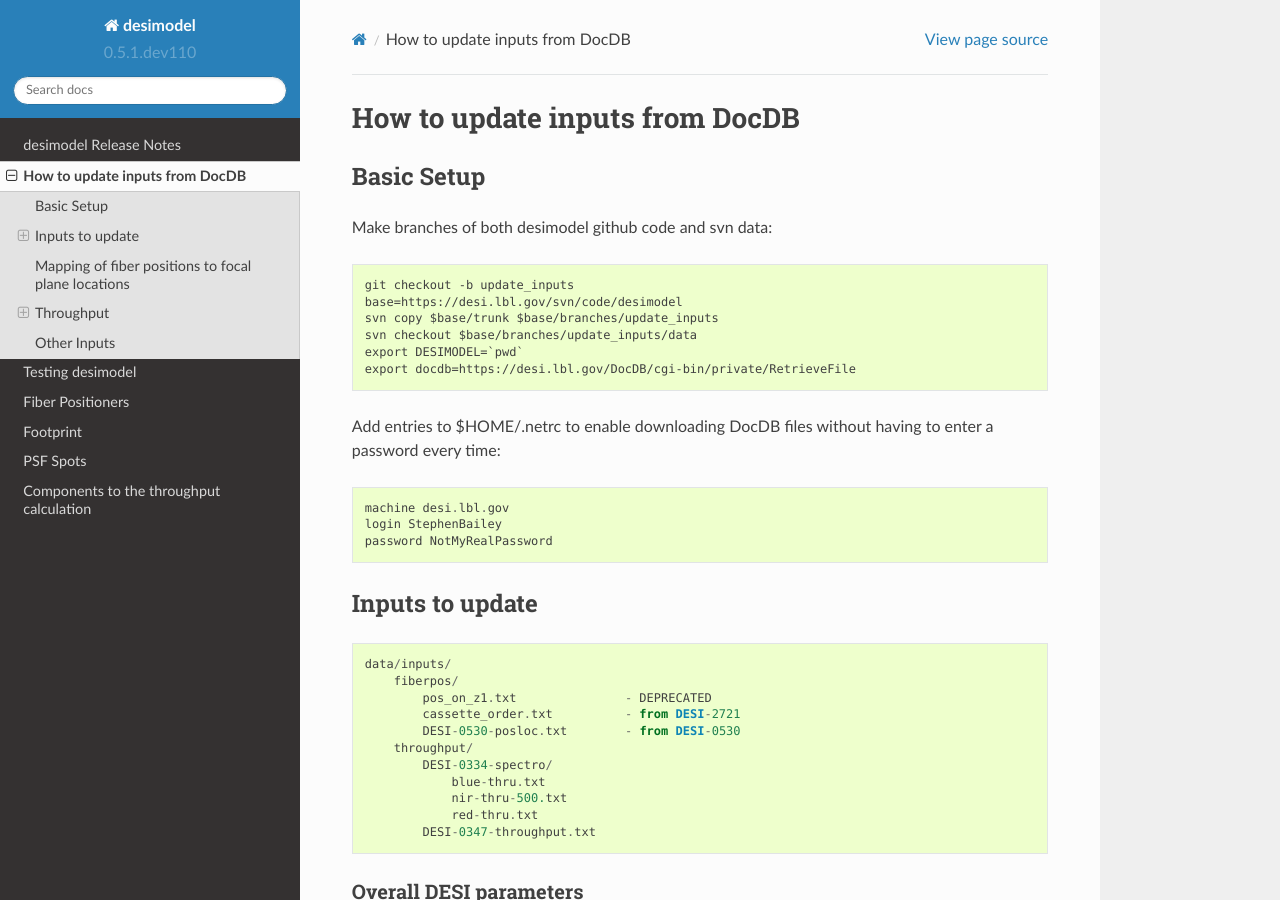
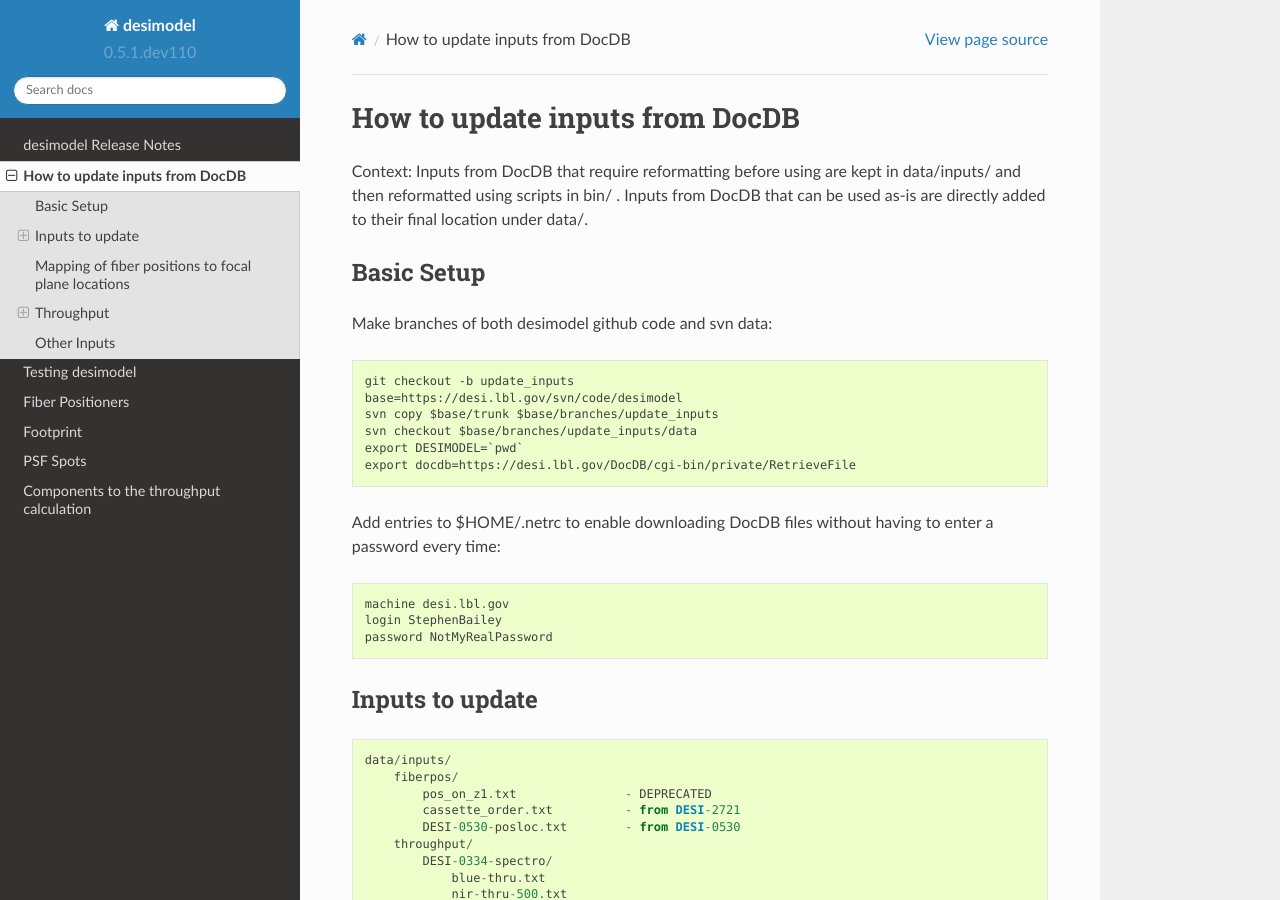
Before and after one commit to desihub/desimodel, a Sphinx documentation site: the page built from doc/update_inputs.rst, in a window 1280 px wide and 900 px high. Built offline with Sphinx 7.4.7 and the Read the Docs theme 2.0.0, drawn with Linux system fonts in a browser that asks for light colours.

Commit message:
update comments; WIP

```diff
--- a/doc/update_inputs.rst
+++ b/doc/update_inputs.rst
@@ -1,6 +1,11 @@
 ===============================
 How to update inputs from DocDB
 ===============================
+
+Context: Inputs from DocDB that require reformatting before using are kept
+in data/inputs/ and then reformatted using scripts in bin/ .  Inputs from
+DocDB that can be used as-is are directly added to their final location
+under data/.
 
 Basic Setup
 ===========
```
Also changed, not shown: 1 other file.
